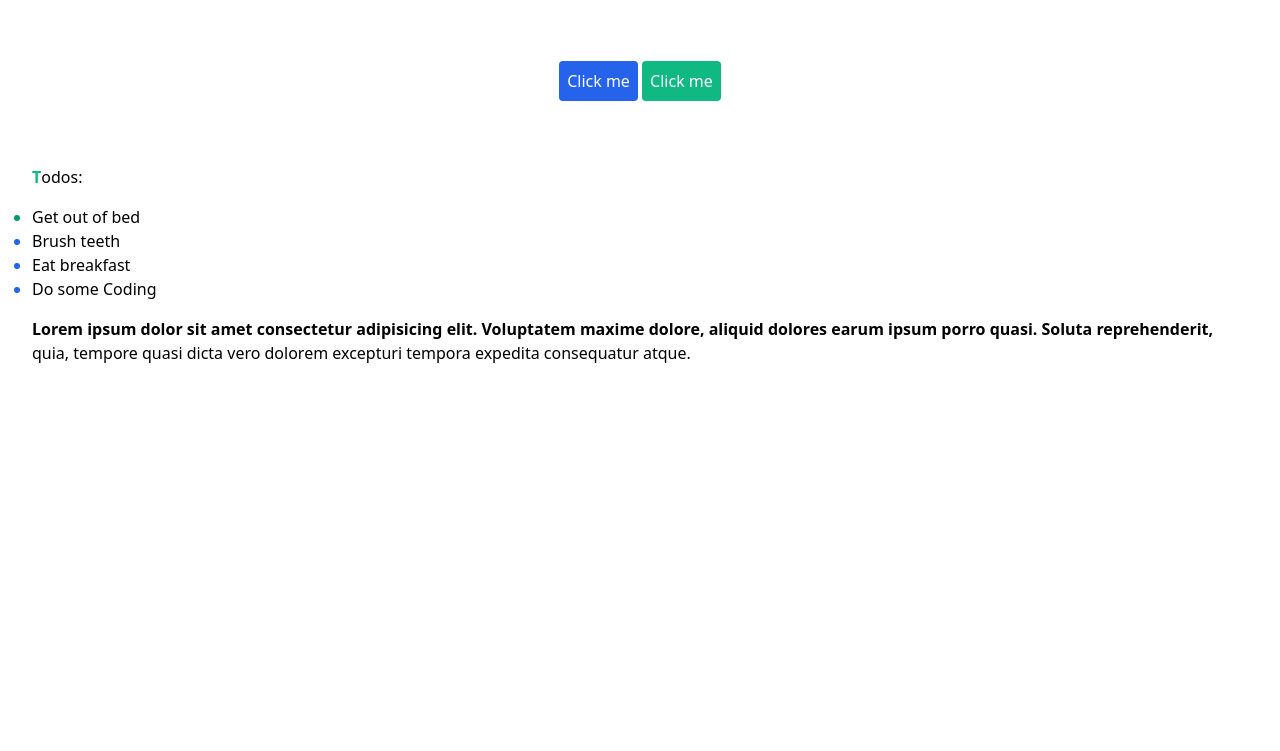
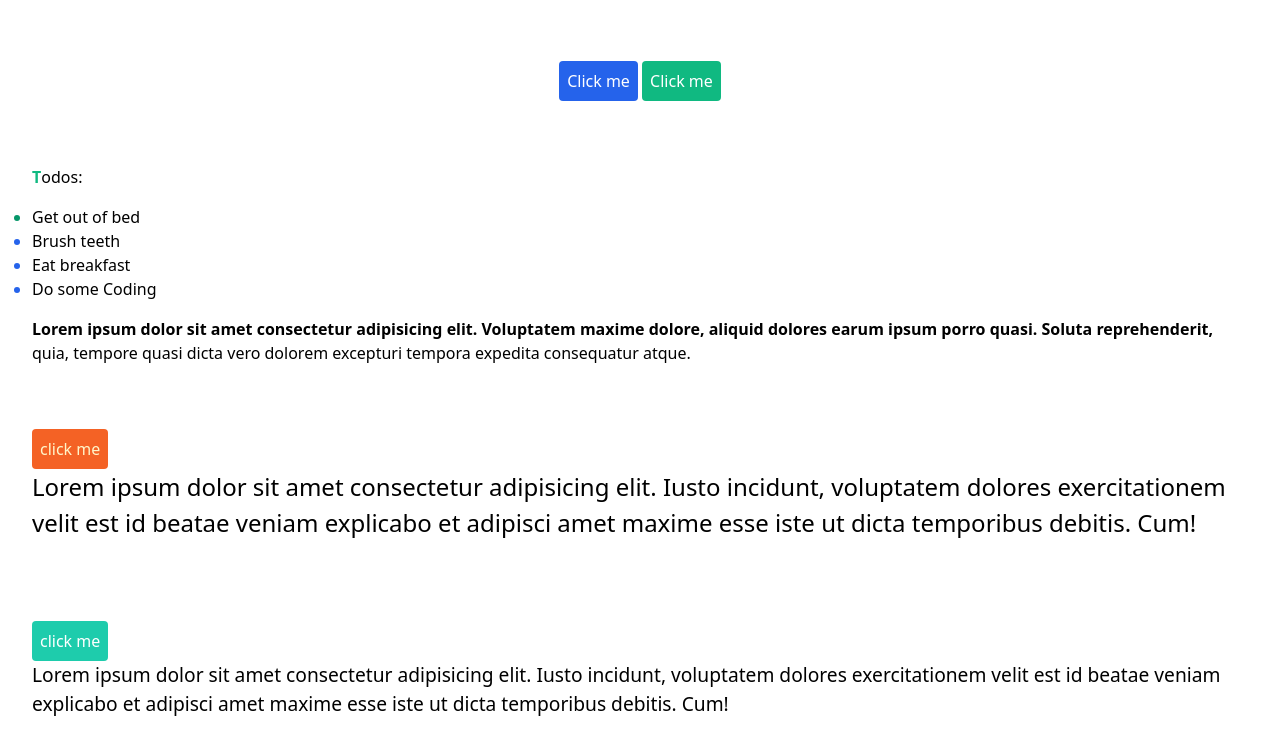
Before and after one commit to kharioki/Tailwind-JIT, a plain HTML site: page index.html in a window 1280 px wide. Shown: the part 107-858 px from the top of the page. Before the commit the page ends 800 px from the top, so only its background shows below. Drawn offline with Linux system fonts and the light colour scheme.

Commit message:
using arbitrary values with jit

```diff
--- a/index.html
+++ b/index.html
@@ -27,5 +27,15 @@
     </ul>
     <p class="first-line:font-semibold">Lorem ipsum dolor sit amet consectetur adipisicing elit. Voluptatem maxime dolore, aliquid dolores earum ipsum porro quasi. Soluta reprehenderit, quia, tempore quasi dicta vero dolorem excepturi tempora expedita consequatur atque.</p>
   </div>
+
+  <div class="p-8">
+    <button class="bg-[#f46225] text-[#fff6ca] p-2 rounded">click me</button>
+    <p class="text-[24px] mb-4">Lorem ipsum dolor sit amet consectetur adipisicing elit. Iusto incidunt, voluptatem dolores exercitationem velit est id beatae veniam explicabo et adipisci amet maxime esse iste ut dicta temporibus debitis. Cum!</p>
+  </div>
+
+  <div class="p-8">
+    <button class="bg-[color:var(--primary)] text-white p-2 rounded">click me</button>
+    <p class="text-[length:var(--leadfont)]">Lorem ipsum dolor sit amet consectetur adipisicing elit. Iusto incidunt, voluptatem dolores exercitationem velit est id beatae veniam explicabo et adipisci amet maxime esse iste ut dicta temporibus debitis. Cum!</p>
+  </div>
 </body>
 </html>
--- a/src/styles.css
+++ b/src/styles.css
@@ -6,3 +6,8 @@
   background: #f2f2f2;
   border: 2px solid #777;
 }
+
+:root {
+  --primary: #1eccac;
+  --leadfont: 1.2rem;
+}
```
Also changed, not shown: build/styles.css.
